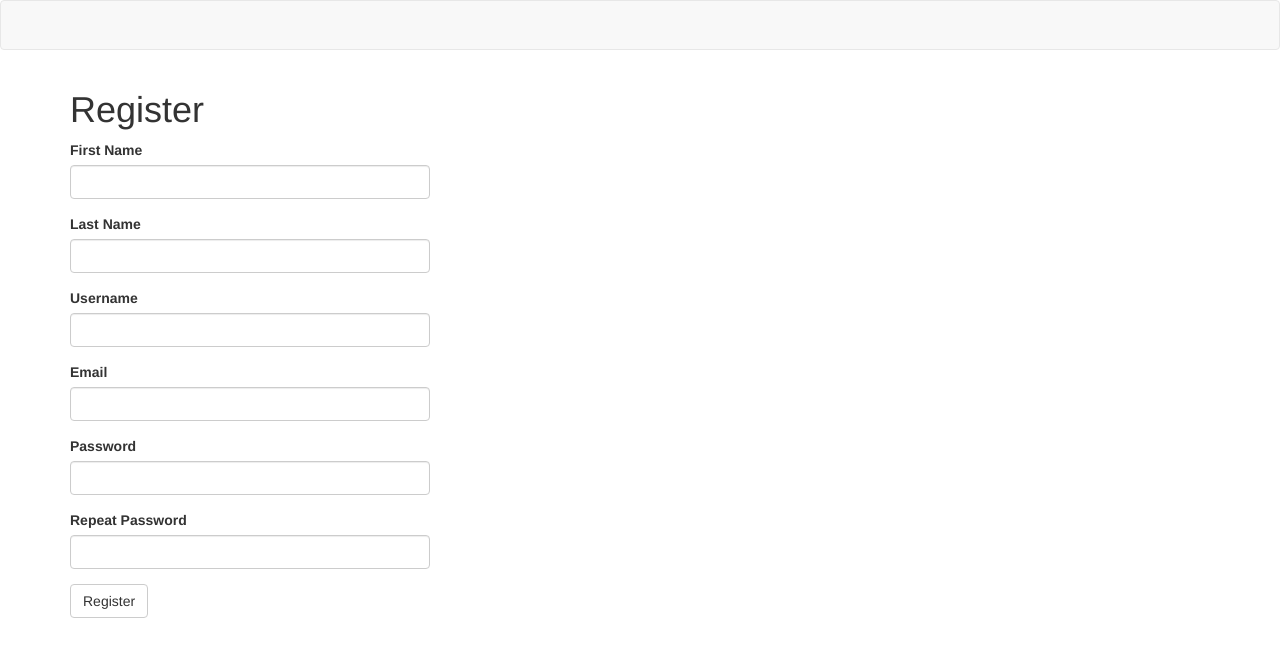
After one commit to SchlachterSchmidt/inetappdev, a Flask app: page /register in a window 1280 px wide. The commit adds this page. Shown: the top 657 px of the page. Run offline with Flask 2, Linux system fonts and the light colour scheme; parts of the project's set-up code (start-up, migrations or seed data) failed here and were passed over; some libraries are stand-ins or nearby versions.

Commit message:
added user registration

```diff
--- a/app/app/__init__.py
+++ b/app/app/__init__.py
@@ -15,7 +15,12 @@ def create_app(config_mode='development'):
 
     # register blueprints
     from app.views.login import login_blueprint
+    from app.views.profile import profile_blueprint
+    from app.views.register import blueprint_register
+
     app.register_blueprint(login_blueprint)
+    app.register_blueprint(profile_blueprint)
+    app.register_blueprint(blueprint_register)
 
     # register app with SQLAlchemy
     from .models import db
--- /dev/null
+++ b/app/app/forms/register.py
@@ -0,0 +1,25 @@
+from flask_wtf import FlaskForm
+from wtforms import StringField, PasswordField, SubmitField
+from wtforms.validators import ValidationError, DataRequired, Email, EqualTo
+
+from ..models.user import User
+
+class Register(FlaskForm):
+    firstname = StringField('First Name', validators=[DataRequired()])
+    lastname = StringField('Last Name', validators=[DataRequired()])
+    username = StringField('Username', validators=[DataRequired()])
+    email = StringField('Email', validators=[DataRequired(), Email()])
+    password = PasswordField('Password', validators=[DataRequired()])
+    password2 = PasswordField(
+        'Repeat Password', validators=[DataRequired(), EqualTo('password')])
+    submit = SubmitField('Register')
+
+    def validate_username(self, username):
+        user = User.query.filter_by(username=username.data).first()
+        if user is not None:
+            raise ValidationError('Please use a different username.')
+
+    def validate_email(self, email):
+        user = User.query.filter_by(email=email.data).first()
+        if user is not None:
+            raise ValidationError('Please use a different email address.')
--- a/app/app/templates/login.html
+++ b/app/app/templates/login.html
@@ -21,4 +21,7 @@
         <p>{{ form.remember_me() }} {{ form.remember_me.label }}</p>
         <p>{{ form.submit() }}</p>
     </form>
+
+    <p>New User? <a href="{{ url_for('register.register') }}">Click to Register!</a></p>
+
 {% endblock %}
--- /dev/null
+++ b/app/app/templates/register.html
@@ -0,0 +1,11 @@
+{% extends "base.html" %}
+{% import 'bootstrap/wtf.html' as wtf %}
+
+{% block app_content %}
+    <h1>Register</h1>
+    <div class="row">
+        <div class="col-md-4">
+            {{ wtf.quick_form(form) }}
+        </div>
+    </div>
+{% endblock %}
--- a/app/app/views/login.py
+++ b/app/app/views/login.py
@@ -1,6 +1,5 @@
 from flask import render_template, redirect, make_response, Blueprint, url_for, flash
 from flask_login import current_user, login_user
-import os
 
 from ..models.user import User
 from ..forms.login import Login
@@ -23,9 +22,9 @@ def login():
             login_form.username.data, login_form.remember_me.data))
 
         user = User.query.filter_by(username=login_form.username.data).first()
-        if user is None or not user.check_password(login_form.password.data):
+        if user is None or not user.verify_password(login_form.password.data):
             flash('Invalid username or password')
             return redirect(url_for('.login'))
         login_user(user, remember=login_form.remember_me.data)
-        return redirect(url_for('index'))
+        return redirect(url_for('profile.profile'))
     return render_template('login.html', title='Sign In', form=login_form)
--- /dev/null
+++ b/app/app/views/register.py
@@ -0,0 +1,23 @@
+from flask import render_template, redirect, make_response, Blueprint, url_for, flash
+from flask_login import current_user
+
+from ..models.user import User
+from ..forms.register import Register
+
+blueprint_register = Blueprint('register', __name__)
+
+@blueprint_register.route('/register', methods=['GET', 'POST'])
+def register():
+    if current_user.is_authenticated:
+        return redirect(url_for('index'))
+    register_form = Register()
+    if register_form.validate_on_submit():
+        user = User(username=register_form.username.data,
+                    email=register_form.email.data,
+                    firstname=register_form.firstname.data,
+                    lastname=register_form.lastname.data)
+        user.hash_password(register_form.password.data)
+        user.save()
+        flash('Congratulations, you are now a registered user!')
+        return redirect(url_for('login.login'))
+    return render_template('register.html', title='Register', form=register_form)
```
Also changed, not shown: app/app/views/profile.py (added, +7 -0 lines).
